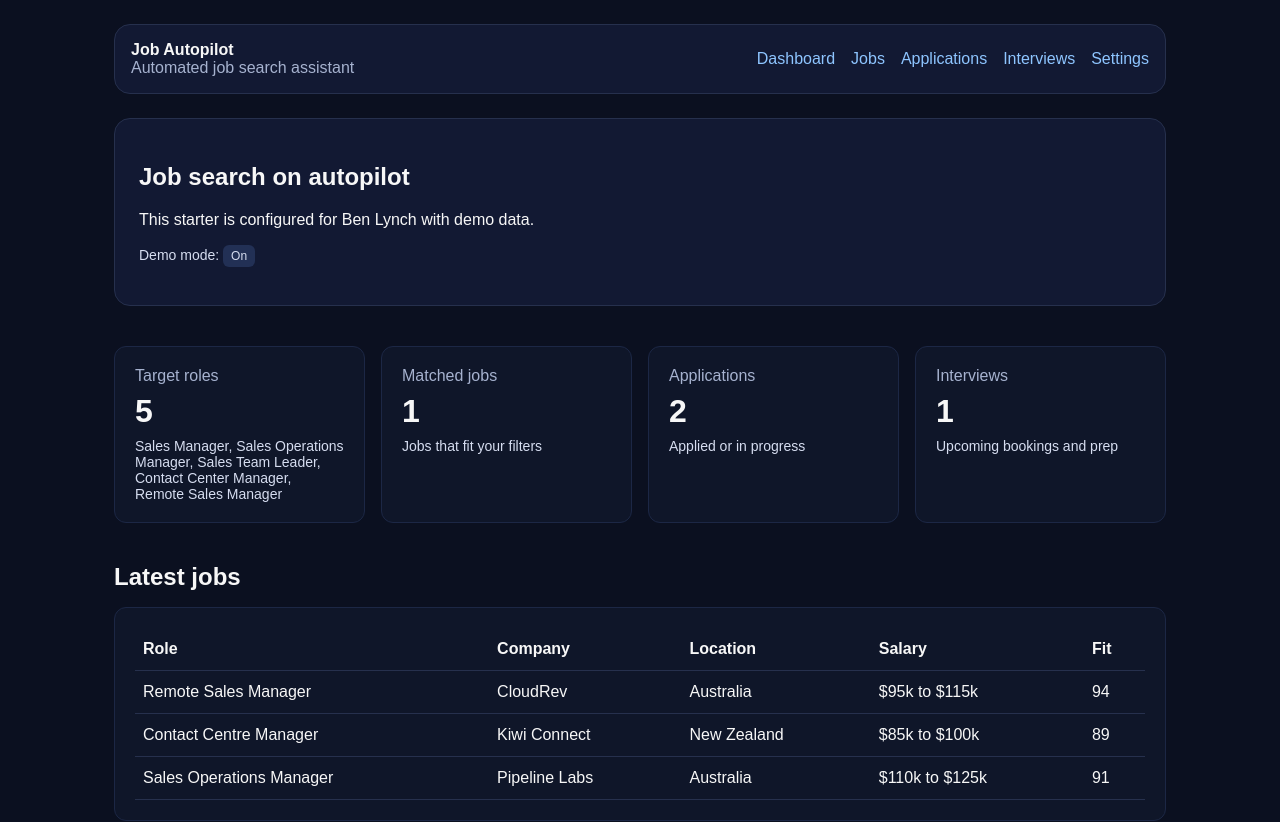
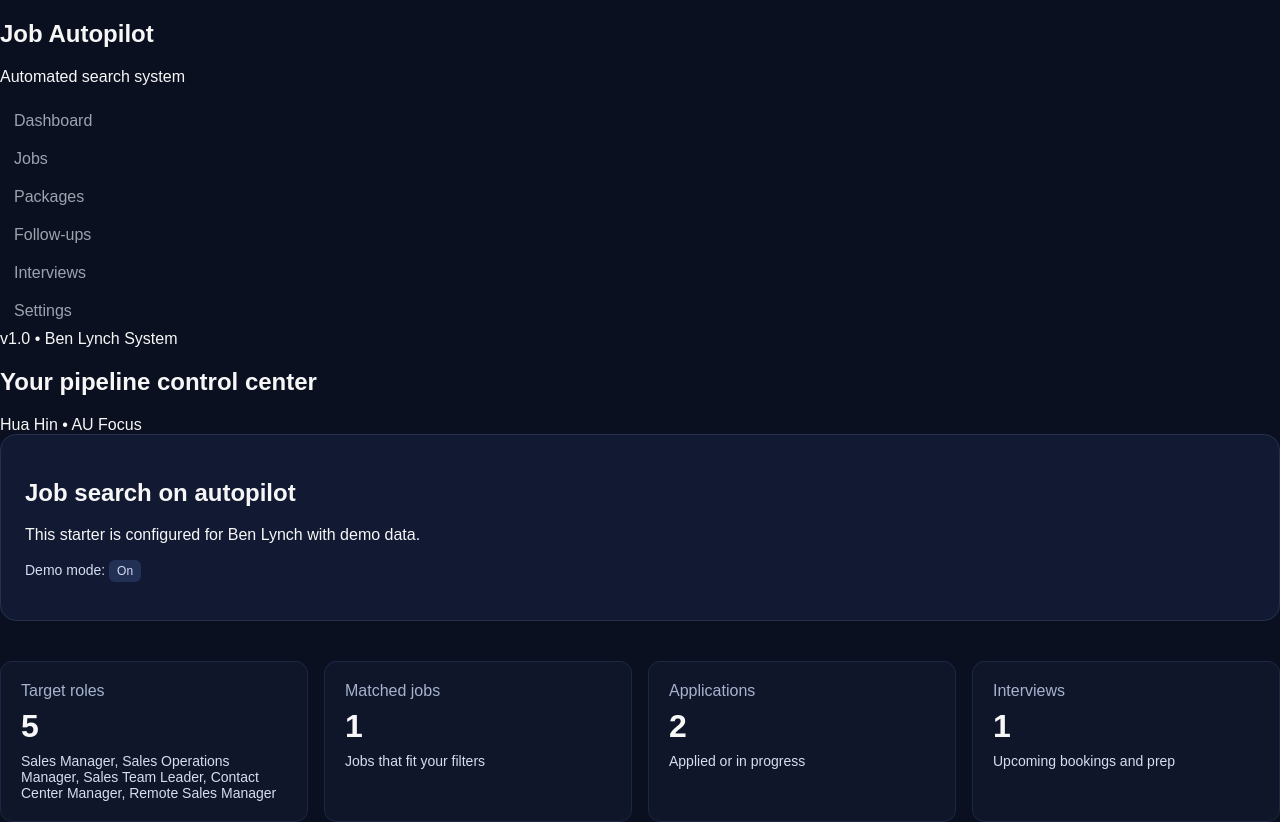
Before and after one commit to bonjee9331-cloud/job-autopilot, a Next.js app: page / in a window 1280 px wide. Shown: the top 822 px of the page. Built offline with nearby package versions, Linux system fonts and the light colour scheme.

Commit message:
Migrate layout.js to TypeScript in layout.tsx

```diff
--- a/app/layout.js
+++ /dev/null
@@ -1,20 +0,0 @@
-import './globals.css';
-import Nav from '../components/Nav';
-
-export const metadata = {
-  title: 'Job Autopilot',
-  description: 'Automated job search assistant'
-};
-
-export default function RootLayout({ children }) {
-  return (
-    <html lang="en">
-      <body>
-        <div className="container">
-          <Nav />
-          {children}
-        </div>
-      </body>
-    </html>
-  );
-}
--- /dev/null
+++ b/app/layout.tsx
@@ -0,0 +1,77 @@
+import "./globals.css";
+
+export const metadata = {
+  title: "Job Autopilot",
+  description: "Automated job search assistant",
+};
+
+export default function RootLayout({
+  children,
+}: {
+  children: React.ReactNode;
+}) {
+  return (
+    <html lang="en">
+      <body className="bg-[#0b0f1a] text-white">
+        <div className="flex min-h-screen">
+
+          {/* SIDEBAR */}
+          <aside className="w-64 bg-[#0f1629] border-r border-[#1c2745] p-6 flex flex-col justify-between">
+
+            <div>
+              {/* LOGO */}
+              <div className="mb-10">
+                <h1 className="text-xl font-bold tracking-tight">
+                  Job Autopilot
+                </h1>
+                <p className="text-xs text-gray-400">
+                  Automated search system
+                </p>
+              </div>
+
+              {/* NAV */}
+              <nav className="space-y-2 text-sm">
+
+                <a href="/dashboard" className="nav-link">Dashboard</a>
+                <a href="/jobs" className="nav-link">Jobs</a>
+                <a href="/packages" className="nav-link">Packages</a>
+                <a href="/followups" className="nav-link">Follow-ups</a>
+                <a href="/interviews" className="nav-link">Interviews</a>
+                <a href="/settings" className="nav-link">Settings</a>
+
+              </nav>
+            </div>
+
+            {/* FOOTER */}
+            <div className="text-xs text-gray-500">
+              v1.0 • Ben Lynch System
+            </div>
+
+          </aside>
+
+          {/* MAIN */}
+          <main className="flex-1 flex flex-col">
+
+            {/* TOP BAR */}
+            <header className="h-16 border-b border-[#1c2745] flex items-center justify-between px-6 bg-[#0b0f1a]">
+              <h2 className="text-lg font-semibold">
+                Your pipeline control center
+              </h2>
+
+              <div className="text-sm text-gray-400">
+                Hua Hin • AU Focus
+              </div>
+            </header>
+
+            {/* PAGE CONTENT */}
+            <div className="p-8">
+              {children}
+            </div>
+
+          </main>
+
+        </div>
+      </body>
+    </html>
+  );
+}
```
